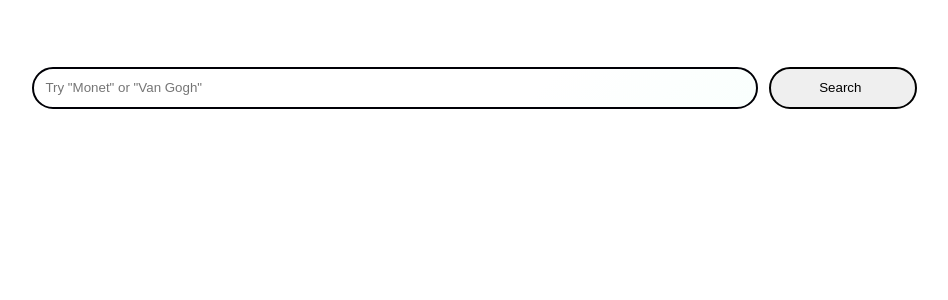
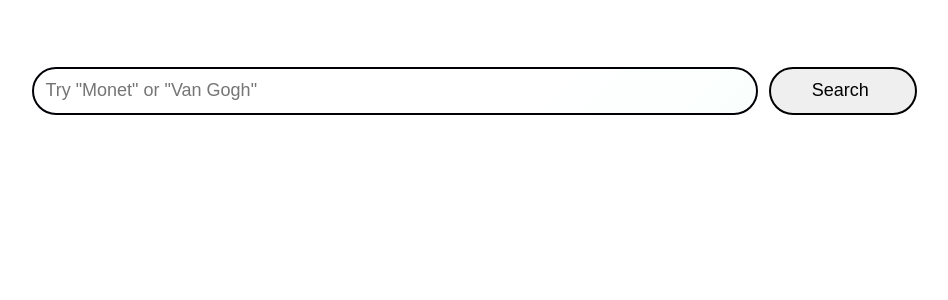
Before and after one commit to morganheuer/art-search-frontend, a React (Create React App) app: page / in a window 1280 px wide. Shown: the top 300 px of the page, without its empty margins (171-1119 px from the left). Built offline with nearby package versions, Linux system fonts and the light colour scheme.

Commit message:
search button properly renders page to show current search

```diff
--- a/src/App.css
+++ b/src/App.css
@@ -27,6 +27,7 @@
   min-width: 0;
   padding: calc(8px + 0.25vw);
   text-overflow: ellipsis;
+  font-size: 18px;
 }
 
 .searchButton {
@@ -35,6 +36,7 @@
   padding-right: calc(8px + 0.25vw);
   position: relative;
   width: 20%;
+  font-size: 18px;
 }
 
 .art-container {
--- a/src/components/SearchArt.tsx
+++ b/src/components/SearchArt.tsx
@@ -10,6 +10,7 @@ const SearchArt = () => {
 
   const URL = "https://collectionapi.metmuseum.org/public/collection/v1";
 
+  useEffect(() => {
     const getObjectsFromSearch = () => {
       axios
         .get(`${URL}/search`, {
@@ -20,20 +21,24 @@ const SearchArt = () => {
           },
         })
         .then((res) => {
-        const objectIDs = res.data.objectIDs.slice(0, 70);
+          const objectIDs = res.data.objectIDs.slice(0, 100);
           setObjects(objectIDs);
         })
         .catch((err) => {
           console.log(err);
         });
     };
+    if (query) {
+      getObjectsFromSearch();
+    }
+  }, [query]);
 
   const getArtDataWaiting = () => {
     const pendingData: Promise<IArtData>[] = [];
     for (let i of objects) {
       pendingData.push(
         axios
-          .get(`${URL}/objects/${i}`)
+          .get(`${URL}/objects/${i}`, { validateStatus: () => true })
           .then((res) => {
             return res.data;
           })
@@ -54,7 +59,6 @@ const SearchArt = () => {
     const form = e.target as HTMLFormElement;
     const input = form.querySelector("#searchText") as HTMLInputElement;
     setQuery(input.value);
-    getObjectsFromSearch();
   };
 
   return (
@@ -70,9 +74,7 @@ const SearchArt = () => {
           // value={query}
           // onChange={(e) => setQuery(e.target.value)}
         />
-        <button className="searchButton" type="submit">
-          Search
-        </button>
+        <button className="searchButton">Search</button>
       </form>
       <div className="art-container">
         {artData.map((art) => (
```
Lines whose indentation alone changed are shown as unchanged.
